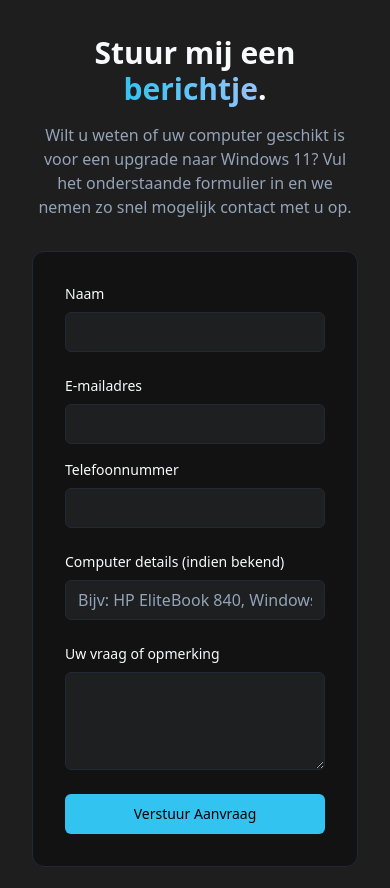
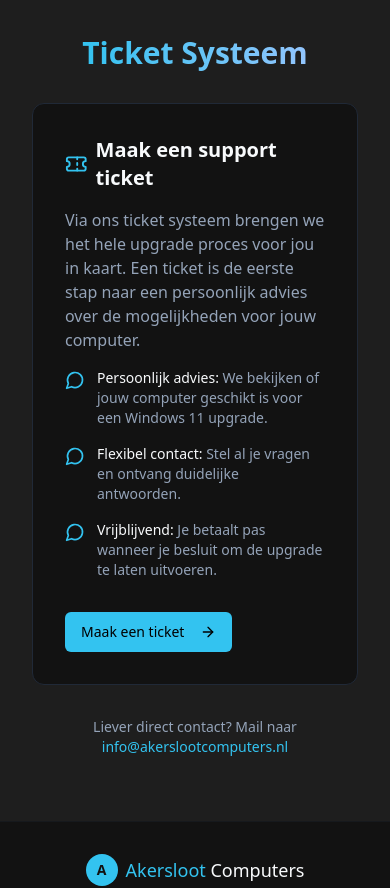
Before and after one commit to t1ntech/akersloot-upgrade-revive-pc, a React (Vite) app: page / in a window 390 px wide. Shown: the part 4100-4988 px from the top of the page. Built offline with nearby package versions, Linux system fonts and the light colour scheme.

Commit message:
Refactor: Replace contact form with ticket system section
Replaced the contact form with a section that links to a ticket system, explaining the benefits of using it for customer inquiries.

```diff
--- a/src/App.tsx
+++ b/src/App.tsx
@@ -1,3 +1,4 @@
+
 import { Toaster } from "@/components/ui/toaster";
 import { Toaster as Sonner } from "@/components/ui/sonner";
 import { TooltipProvider } from "@/components/ui/tooltip";
@@ -5,6 +6,7 @@ import { QueryClient, QueryClientProvider } from "@tanstack/react-query";
 import { BrowserRouter, Routes, Route } from "react-router-dom";
 import Index from "./pages/Index";
 import NotFound from "./pages/NotFound";
+import Ticket from "./pages/Ticket";
 
 const queryClient = new QueryClient();
 
@@ -16,6 +18,7 @@ const App = () => (
       <BrowserRouter>
         <Routes>
           <Route path="/" element={<Index />} />
+          <Route path="/ticket" element={<Ticket />} />
           {/* ADD ALL CUSTOM ROUTES ABOVE THE CATCH-ALL "*" ROUTE */}
           <Route path="*" element={<NotFound />} />
         </Routes>
--- a/src/components/ContactForm.tsx
+++ b/src/components/ContactForm.tsx
@@ -1,128 +1,76 @@
 
-import React, { useState } from 'react';
+import React from 'react';
 import { Button } from '@/components/ui/button';
-import { Input } from '@/components/ui/input';
-import { Textarea } from '@/components/ui/textarea';
-import { useToast } from '@/hooks/use-toast';
+import { Ticket, MessageCircle, ArrowRight } from 'lucide-react';
+import { Link } from 'react-router-dom';
 
 const ContactForm = () => {
-  const { toast } = useToast();
-  const [formData, setFormData] = useState({
-    name: '',
-    email: '',
-    phone: '',
-    computerDetails: '',
-    message: ''
-  });
-
-  const handleChange = (e: React.ChangeEvent<HTMLInputElement | HTMLTextAreaElement>) => {
-    const { name, value } = e.target;
-    setFormData(prev => ({ ...prev, [name]: value }));
-  };
-
-  const handleSubmit = (e: React.FormEvent) => {
-    e.preventDefault();
-
-    // Normally you would send this data to a server
-    console.log('Form submitted:', formData);
-
-    toast({
-      title: "Aanvraag verzonden!",
-      description: "We nemen zo snel mogelijk contact met u op.",
-    });
-
-    // Reset form
-    setFormData({
-      name: '',
-      email: '',
-      phone: '',
-      computerDetails: '',
-      message: ''
-    });
-  };
-
   return (
     <section id="contact" className="py-16 bg-darkaccent">
       <div className="container">
-        <div className="max-w-2xl mx-auto">
-          <h2 className="text-3xl font-bold text-center mb-4">
-            Stuur mij een <span className="text-gradient-blue">berichtje</span>.
-          </h2>
-          <p className="text-center text-muted-foreground mb-8">
-            Wilt u weten of uw computer geschikt is voor een upgrade naar Windows 11?
-            Vul het onderstaande formulier in en we nemen zo snel mogelijk contact met u op.
-          </p>
+        <h2 className="text-3xl font-bold text-center mb-8">
+          <span className="text-gradient-blue">Ticket Systeem</span>
+        </h2>
 
-          <div className="bg-darkbg p-8 rounded-xl border border-border">
-            <form onSubmit={handleSubmit} className="space-y-6">
-              <div>
-                <label htmlFor="name" className="block text-sm font-medium mb-2">Naam</label>
-                <Input
-                  id="name"
-                  name="name"
-                  value={formData.name}
-                  onChange={handleChange}
-                  required
-                  className="bg-secondary border-border"
-                />
+        <div className="bg-darkbg p-8 rounded-xl border border-border hover:border-babyblu/30 transition-all hover:blue-shadow">
+          <div className="grid md:grid-cols-2 gap-8 items-center">
+            <div>
+              <div className="flex items-center gap-2 mb-4">
+                <Ticket className="h-6 w-6 text-babyblu" />
+                <h3 className="text-xl font-bold">Maak een support ticket</h3>
               </div>
 
-              <div className="grid md:grid-cols-2 gap-4">
-                <div>
-                  <label htmlFor="email" className="block text-sm font-medium mb-2">E-mailadres</label>
-                  <Input
-                    id="email"
-                    name="email"
-                    type="email"
-                    value={formData.email}
-                    onChange={handleChange}
-                    required
-                    className="bg-secondary border-border"
-                  />
+              <p className="text-muted-foreground mb-4">
+                Via ons ticket systeem brengen we het hele upgrade proces voor jou in kaart. Een ticket is de
+                eerste stap naar een persoonlijk advies over de mogelijkheden voor jouw computer.
+              </p>
+
+              <div className="space-y-4 mb-6">
+                <div className="flex gap-3">
+                  <MessageCircle className="h-5 w-5 text-babyblu shrink-0 mt-0.5" />
+                  <p className="text-sm text-muted-foreground">
+                    <span className="text-foreground font-medium">Persoonlijk advies:</span> We bekijken of jouw computer geschikt is voor een Windows 11 upgrade.
+                  </p>
                 </div>
-                <div>
-                  <label htmlFor="phone" className="block text-sm font-medium mb-2">Telefoonnummer</label>
-                  <Input
-                    id="phone"
-                    name="phone"
-                    value={formData.phone}
-                    onChange={handleChange}
-                    className="bg-secondary border-border"
-                  />
+
+                <div className="flex gap-3">
+                  <MessageCircle className="h-5 w-5 text-babyblu shrink-0 mt-0.5" />
+                  <p className="text-sm text-muted-foreground">
+                    <span className="text-foreground font-medium">Flexibel contact:</span> Stel al je vragen en ontvang duidelijke antwoorden.
+                  </p>
+                </div>
+
+                <div className="flex gap-3">
+                  <MessageCircle className="h-5 w-5 text-babyblu shrink-0 mt-0.5" />
+                  <p className="text-sm text-muted-foreground">
+                    <span className="text-foreground font-medium">Vrijblijvend:</span> Je betaalt pas wanneer je besluit om de upgrade te laten uitvoeren.
+                  </p>
                 </div>
               </div>
 
-              <div>
-                <label htmlFor="computerDetails" className="block text-sm font-medium mb-2">
-                  Computer details (indien bekend)
-                </label>
-                <Input
-                  id="computerDetails"
-                  name="computerDetails"
-                  placeholder="Bijv: HP EliteBook 840, Windows 10 Home, 8GB RAM"
-                  value={formData.computerDetails}
-                  onChange={handleChange}
-                  className="bg-secondary border-border"
+              <Button asChild className="bg-babyblu hover:bg-babyblu/80 text-black mt-2 group">
+                <Link to="/ticket">
+                  Maak een ticket
+                  <ArrowRight className="ml-2 h-4 w-4 transition-transform group-hover:translate-x-1" />
+                </Link>
+              </Button>
+            </div>
+
+            <div className="hidden md:flex justify-center">
+              <div className="relative">
+                <div className="absolute inset-0 bg-gradient-to-tr from-babyblu/20 to-transparent rounded-lg -z-10"></div>
+                <img
+                  src="https://images.unsplash.com/photo-1486312338219-ce68d2c6f44d"
+                  alt="Computer support"
+                  className="rounded-lg object-cover w-full max-w-md h-[300px] border border-border"
                 />
               </div>
+            </div>
+          </div>
+        </div>
 
-              <div>
-                <label htmlFor="message" className="block text-sm font-medium mb-2">Uw vraag of opmerking</label>
-                <Textarea
-                  id="message"
-                  name="message"
-                  rows={4}
-                  value={formData.message}
-                  onChange={handleChange}
-                  className="bg-secondary border-border"
-                />
-              </div>
-
-              <Button type="submit" className="w-full bg-babyblu hover:bg-babyblu/80 text-black">
-                Verstuur Aanvraag
-              </Button>
-            </form>
-          </div>
+        <div className="mt-8 text-center text-sm text-muted-foreground">
+          <p>Liever direct contact? Mail naar <span className="text-babyblu">info@akerslootcomputers.nl</span></p>
         </div>
       </div>
     </section>
--- /dev/null
+++ b/src/components/TicketForm.tsx
@@ -0,0 +1,151 @@
+
+import React, { useState } from 'react';
+import { Button } from '@/components/ui/button';
+import { Input } from '@/components/ui/input';
+import { Textarea } from '@/components/ui/textarea';
+import { useToast } from '@/hooks/use-toast';
+import { Card, CardContent, CardDescription, CardFooter, CardHeader, CardTitle } from '@/components/ui/card';
+import { Ticket, ArrowLeft } from 'lucide-react';
+import { Link } from 'react-router-dom';
+
+const TicketForm = () => {
+  const { toast } = useToast();
+  const [formData, setFormData] = useState({
+    name: '',
+    email: '',
+    phone: '',
+    computerDetails: '',
+    message: ''
+  });
+
+  const handleChange = (e: React.ChangeEvent<HTMLInputElement | HTMLTextAreaElement>) => {
+    const { name, value } = e.target;
+    setFormData(prev => ({ ...prev, [name]: value }));
+  };
+
+  const handleSubmit = (e: React.FormEvent) => {
+    e.preventDefault();
+
+    // Normally you would send this data to a server
+    console.log('Ticket submitted:', formData);
+
+    toast({
+      title: "Ticket verzonden!",
+      description: "We nemen zo snel mogelijk contact met u op.",
+    });
+
+    // Reset form
+    setFormData({
+      name: '',
+      email: '',
+      phone: '',
+      computerDetails: '',
+      message: ''
+    });
+  };
+
+  return (
+    <div className="py-12 bg-darkaccent min-h-[80vh] flex items-center">
+      <div className="container max-w-4xl">
+        <div className="mb-8">
+          <Link to="/" className="inline-flex items-center text-muted-foreground hover:text-babyblu transition-colors">
+            <ArrowLeft className="h-4 w-4 mr-2" />
+            Terug naar home
+          </Link>
+        </div>
+
+        <Card className="border-border bg-darkbg">
+          <CardHeader>
+            <div className="flex items-center gap-3 mb-2">
+              <Ticket className="h-6 w-6 text-babyblu" />
+              <CardTitle className="text-2xl">Maak een support ticket</CardTitle>
+            </div>
+            <CardDescription>
+              Vul dit formulier in om een ticket aan te maken. We zullen zo snel mogelijk contact met je opnemen om de
+              mogelijkheden voor jouw Windows 11 upgrade te bespreken.
+            </CardDescription>
+          </CardHeader>
+
+          <CardContent>
+            <form onSubmit={handleSubmit} className="space-y-6" id="ticketForm">
+              <div>
+                <label htmlFor="name" className="block text-sm font-medium mb-2">Naam*</label>
+                <Input
+                  id="name"
+                  name="name"
+                  value={formData.name}
+                  onChange={handleChange}
+                  required
+                  className="bg-secondary border-border"
+                />
+              </div>
+
+              <div className="grid md:grid-cols-2 gap-4">
+                <div>
+                  <label htmlFor="email" className="block text-sm font-medium mb-2">E-mailadres*</label>
+                  <Input
+                    id="email"
+                    name="email"
+                    type="email"
+                    value={formData.email}
+                    onChange={handleChange}
+                    required
+                    className="bg-secondary border-border"
+                  />
+                </div>
+                <div>
+                  <label htmlFor="phone" className="block text-sm font-medium mb-2">Telefoonnummer</label>
+                  <Input
+                    id="phone"
+                    name="phone"
+                    value={formData.phone}
+                    onChange={handleChange}
+                    className="bg-secondary border-border"
+                  />
+                </div>
+              </div>
+
+              <div>
+                <label htmlFor="computerDetails" className="block text-sm font-medium mb-2">
+                  Computer details (indien bekend)
+                </label>
+                <Input
+                  id="computerDetails"
+                  name="computerDetails"
+                  placeholder="Bijv: HP EliteBook 840, Windows 10 Home, 8GB RAM"
+                  value={formData.computerDetails}
+                  onChange={handleChange}
+                  className="bg-secondary border-border"
+                />
+              </div>
+
+              <div>
+                <label htmlFor="message" className="block text-sm font-medium mb-2">
+                  Wat wil je weten of waar kunnen we je mee helpen?*
+                </label>
+                <Textarea
+                  id="message"
+                  name="message"
+                  rows={4}
+                  value={formData.message}
+                  onChange={handleChange}
+                  required
+                  placeholder="Beschrijf je vraag of situatie..."
+                  className="bg-secondary border-border"
+                />
+              </div>
+            </form>
+          </CardContent>
+
+          <CardFooter className="flex justify-end border-t border-border pt-6">
+            <Button form="ticketForm" type="submit" className="bg-babyblu hover:bg-babyblu/80 text-black">
+              Verstuur Ticket
+            </Button>
+          </CardFooter>
+        </Card>
+      </div>
+    </div>
+  );
+};
+
+export default TicketForm;
```
Also changed, not shown: src/pages/Ticket.tsx (added, +19 -0 lines).
